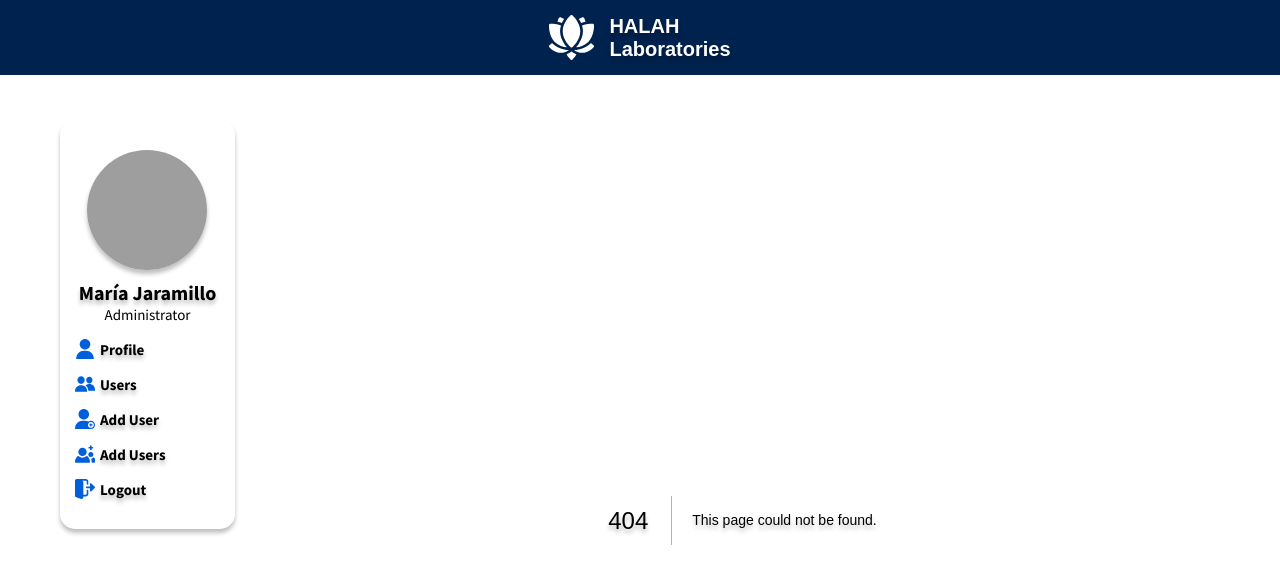
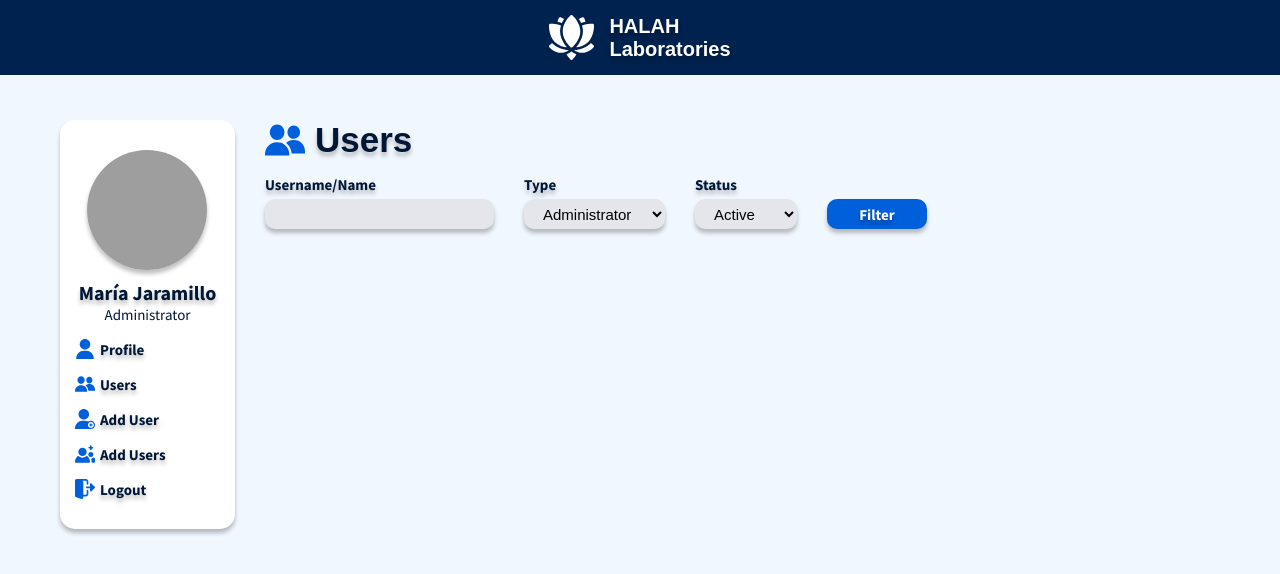
Before and after one commit to hyfi06/HALAH-Laboratories-Platform, a Next.js app: page /users in a window 1280 px wide. Before the commit this address had no page. Shown: the top 574 px of the page. Built offline with nearby package versions, Linux system fonts and the light colour scheme; grey boxes are pictures that could not be loaded; a web font is replaced by a local one.

Commit message:
[ADD] Created Filter component in users page & new flex mixin

```diff
--- /dev/null
+++ b/src/assets/styles/components/Filter.scss
@@ -0,0 +1,42 @@
+@import '../main.scss';
+
+.filter{
+  margin-bottom: $space_x6;
+
+  &__title{
+    @include flexStaCen;
+    margin-bottom: $space_x3;
+
+    &__logo{
+      width: $space_x8;
+      height: $space_x8;
+      fill: $secondary_color;
+    }
+
+    &__text{
+      margin-left: $space_x2;
+    }
+  }
+
+  &__inputs{
+
+    &__item{
+      @include colStaSta;
+      margin-right: $space_x6;
+
+      &:last-child{
+        margin-right: 0;
+      }
+    }
+  }
+}
+
+.icon{
+  width: 35px;
+  height: 35px;
+}
+
+.filter__inputs{
+  display: flex;
+  align-items: flex-end;
+}
--- a/src/assets/styles/mixins.scss
+++ b/src/assets/styles/mixins.scss
@@ -54,3 +54,10 @@
   align-items: center;
   justify-content: center;
 }
+
+@mixin colStaSta {
+  display: flex;
+  flex-direction: column;
+  align-items: flex-start;
+  justify-content: flex-start;
+}
--- /dev/null
+++ b/src/components/Filter.jsx
@@ -0,0 +1,39 @@
+import UsersIcon from '../assets/icons/users.svg';
+
+import '../assets/styles/components/Filter.scss';
+
+export default function Filter() {
+  return (
+    <main className="filter">
+      <section className="filter__title">
+        <UsersIcon className="filter__title__logo" />
+        <h1 className="filter__title__text">Users</h1>
+      </section>
+      <section className="filter__inputs">
+        <div className="filter__inputs__item">
+          <strong className="filter__inputs__item__label input__label">Username/Name</strong>
+          <input type="text" className="filter__inputs__item__input input__field" />
+        </div>
+        <div className="filter__inputs__item">
+          <strong className="filter__inputs__item__label input__label">Type</strong>
+          <select className="filter__inputs__item__input input__field">
+            <option value="administrator">Administrator</option>
+            <option value="patient">Patient</option>
+            <option value="bacteriologist">Bacteriologist</option>
+            <option value="doctor">Doctor</option>
+          </select>
+        </div>
+        <div className="filter__inputs__item">
+          <strong className="filter__inputs__item__label input__label">Status</strong>
+          <select className="filter__inputs__item__input input__field">
+            <option value="active">Active</option>
+            <option value="inactive">Inactive</option>
+          </select>
+        </div>
+        <button className="btn" type="button">
+          Filter
+        </button>
+      </section>
+    </main>
+  );
+}
--- /dev/null
+++ b/src/pages/users.jsx
@@ -0,0 +1,11 @@
+import Filter from '../components/Filter';
+
+function Users() {
+  return (
+    <>
+      <Filter />
+    </>
+  );
+}
+
+export default Users;
```
